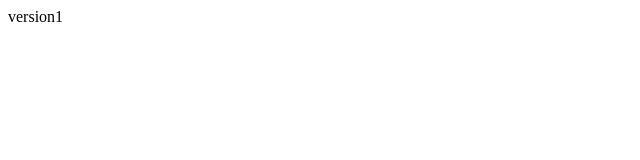
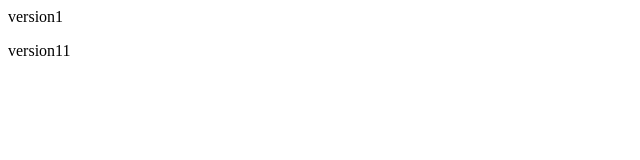
Before and after one commit to nguyen-minh-cuong/Git-tutorial, a plain HTML site: page Index.html in a window 1280 px wide. Shown: the full height of the page, 0-640 px from the left. Drawn offline with Linux system fonts and the light colour scheme.

Commit message:
version 11

```diff
--- a/Config.js
+++ b/Config.js
@@ -1 +1,2 @@
 console.log("version 1")
+console.log("version 11")
--- a/Index.html
+++ b/Index.html
@@ -1 +1,2 @@
 <p> version1 </p>
+<p> version11 </p>
```
Also changed, not shown: Secrets.txt (added), 1 other file.
